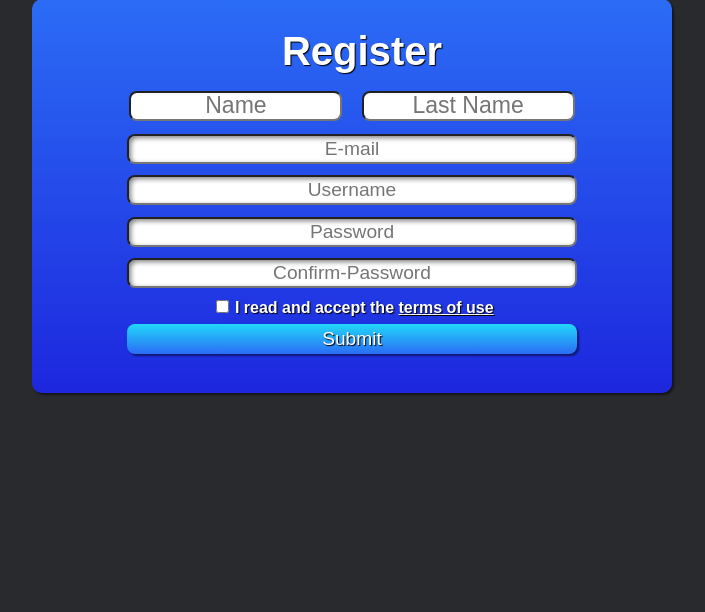
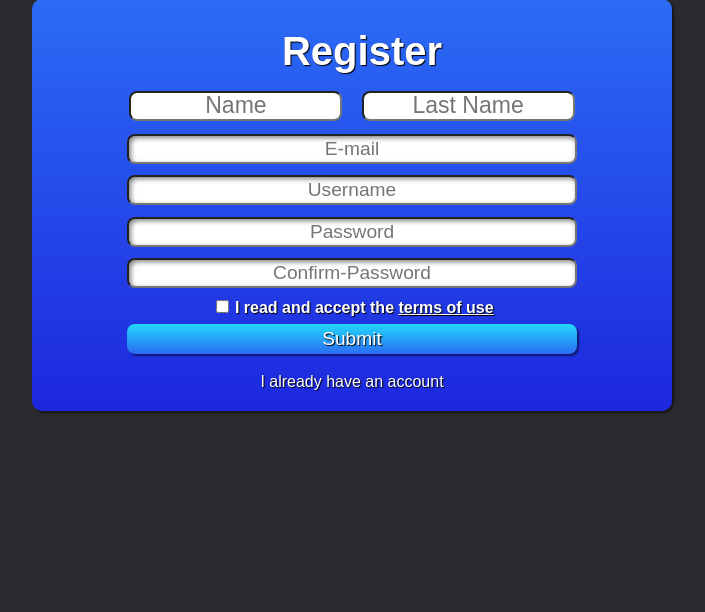
Before and after one commit to Claayton/Flask-app, a Flask app: page /register/ in a window 1280 px wide. Shown: the part 101-713 px from the top of the page, without its empty margins (288-993 px from the left). Run offline with Flask 2, Linux system fonts and the light colour scheme; some libraries are stand-ins or nearby versions.

Commit message:
Novo link de redirecionamento na pagina de registros

```diff
--- a/app/static/css/style-register.css
+++ b/app/static/css/style-register.css
@@ -100,6 +100,17 @@ button:focus {
     box-shadow: inset 2px 2px 2px rgb(0, 0, 0);
 }
 
+#haveaccount {
+    color: white;
+    text-decoration: none;
+    transition-duration: 0.5s;
+}
+
+#haveaccount:hover {
+    color: black;
+    text-decoration: underline;
+}
+
 .flash {
     color: white;
     width: 100%;
--- a/app/templates/register.html
+++ b/app/templates/register.html
@@ -50,7 +50,8 @@
                 {{ form.terms(id="terms") }}<strong>I read and accept the <a href="/terms">terms of use</a></strong>
         </div>
         <div class="campo">
-            <button class="button" type="submit" >Submit</button>
+            <button class="button" type="submit" >Submit</button><br>
+            <a id="haveaccount" href="/login">I already have an account</a>
         </div>
         <div class="flash">
             {% with messages = get_flashed_messages() %}
```
